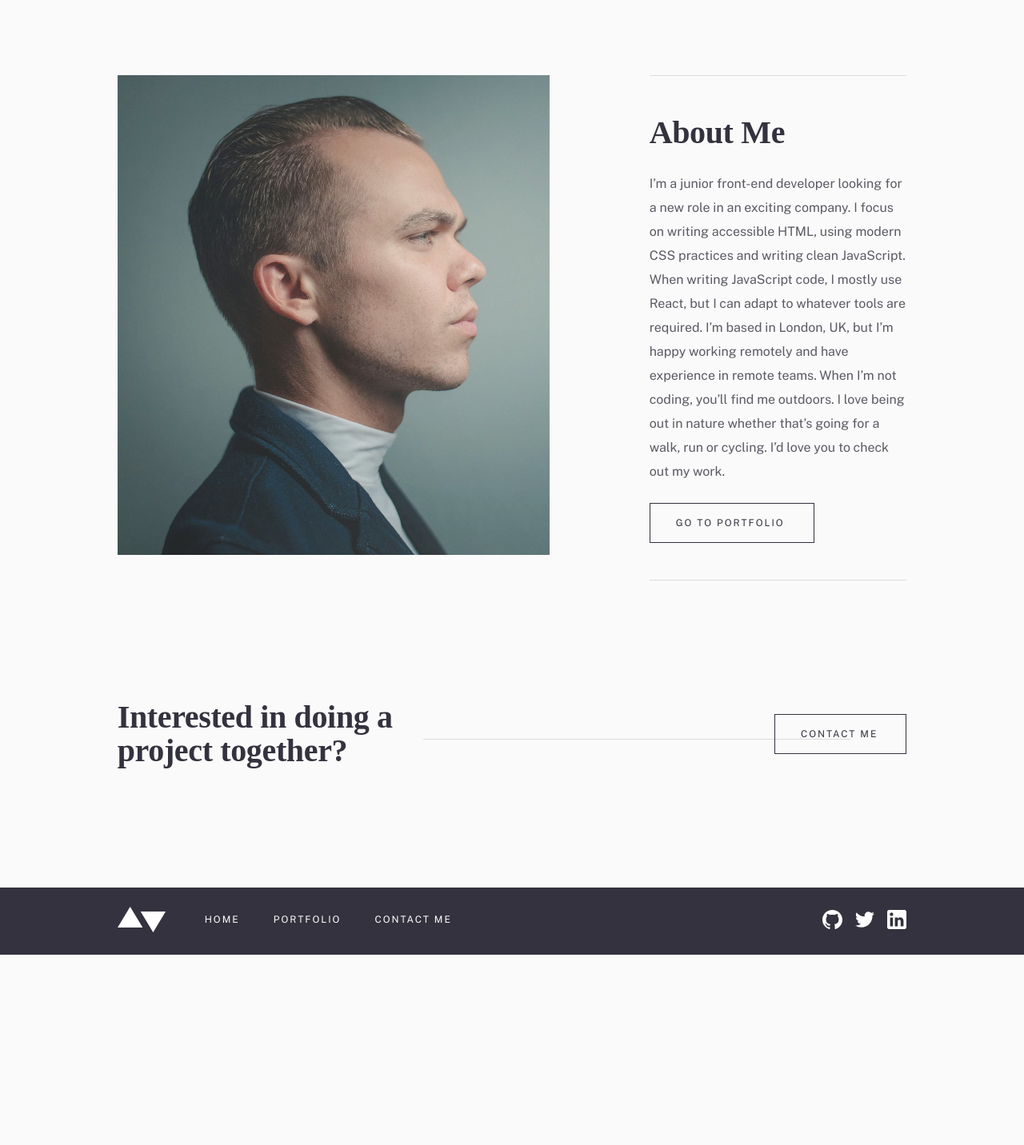
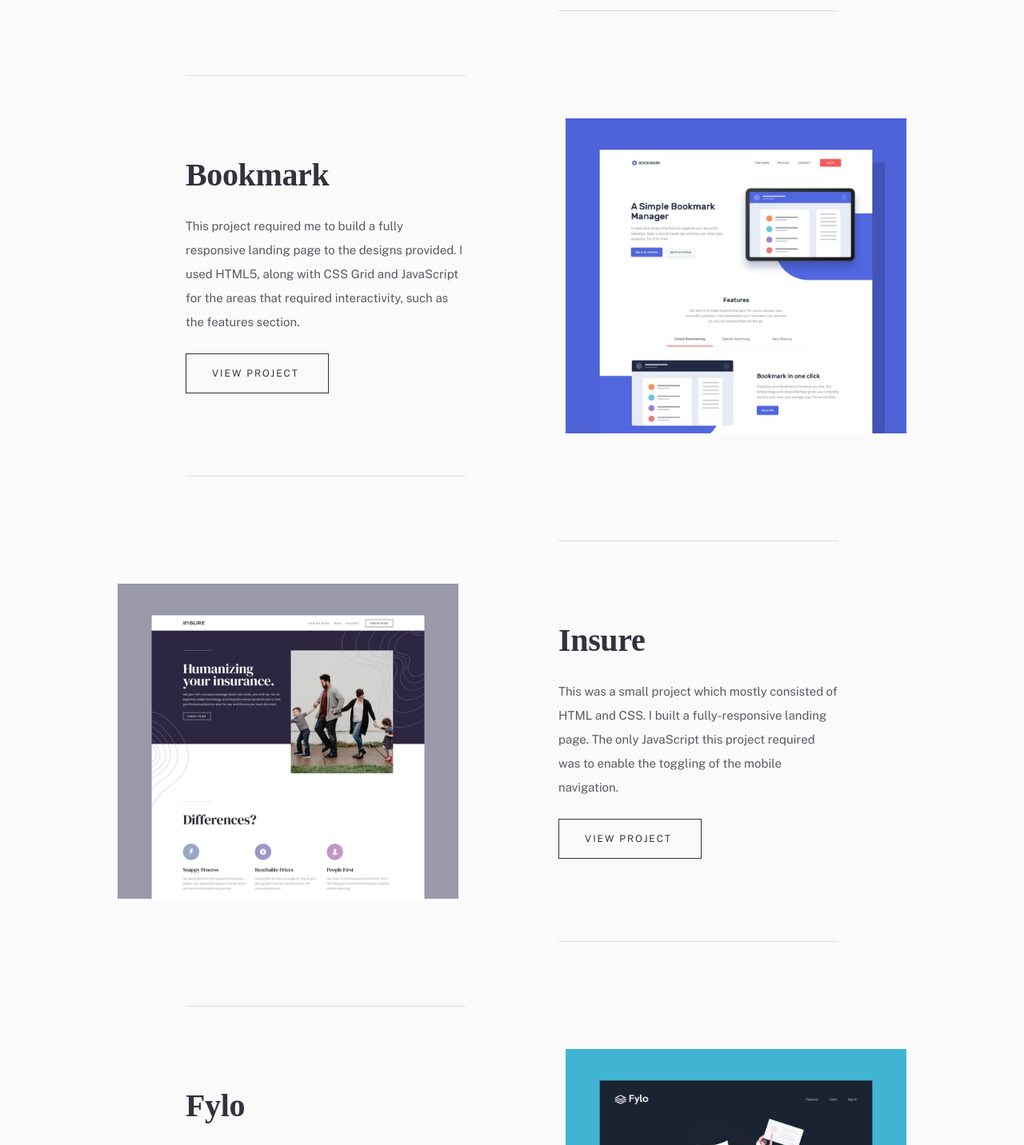
Before and after one commit to nakoyawilson/minimalist-portfolio-website, a React (Create React App) app: page /portfolio in a window 1280 px wide. Before the commit this address led to /. Shown: the part 678-2110 px from the top of the page at 80% size. Before the commit the page ends 1872 px from the top, so only its background shows below. Built offline with nearby package versions, Linux system fonts and the light colour scheme; a web font is replaced by a local one.

Commit message:
Add structure and styles for Portfolio page

```diff
--- a/src/App.js
+++ b/src/App.js
@@ -34,6 +34,8 @@
           Frontend Mentor |{" "}
           {pathname === "/"
             ? "Minimalist Portfolio"
+            : pathname === "/portfolio"
+            ? "My Projects"
             : pathname === "/contact"
             ? "Contact Me"
             : "Insert Page Title"}
--- /dev/null
+++ b/src/components/ProjectSummary.css
@@ -0,0 +1,100 @@
+.project .text-wrapper {
+  padding: 2.4rem 0;
+  border-top: 1px solid var(--grayish-dark-blue-transparent);
+  border-bottom: 1px solid var(--grayish-dark-blue-transparent);
+  min-height: 37rem;
+  height: 100%;
+  display: flex;
+  flex-direction: column;
+  justify-content: flex-start;
+  align-items: flex-start;
+  gap: 2.4rem;
+}
+
+.project .paragraph {
+  font-size: 1.5rem;
+}
+
+.project-summary-img {
+  width: 100%;
+  margin-bottom: 3.2rem;
+}
+
+.project .btn-secondary {
+  margin-top: auto;
+}
+
+/* Media Queries */
+@media screen and (min-width: 376px) {
+  .project {
+    display: grid;
+    gap: 6.9rem;
+    align-items: center;
+  }
+
+  .project .text-wrapper {
+    padding: 3.2rem 0 5rem;
+    min-height: 41.8rem;
+    gap: 2.9rem;
+    grid-row: 1 / 2;
+  }
+
+  .project.row {
+    grid-template-columns: 281px 1fr;
+    grid-template-rows: 1fr;
+  }
+
+  .project.row .project-summary-img-wrapper {
+    grid-column: 2 / 3;
+    grid-row: 1 / 2;
+  }
+
+  .project.row .text-wrapper {
+    grid-column: 1 / 2;
+  }
+
+  .project.row-reverse {
+    grid-template-columns: 1fr 281px;
+    grid-template-rows: 1fr;
+  }
+
+  .project.row-reverse .project-summary-img-wrapper {
+    grid-column: 1 / 2;
+    grid-row: 1 / 2;
+  }
+
+  .project.row-reverse .text-wrapper {
+    grid-column: 2 / 3;
+  }
+
+  .project-summary-img {
+    margin-bottom: 0;
+  }
+}
+
+@media screen and (min-width: 769px) {
+  .project {
+    width: min(91.35914%, 1015px);
+    gap: 12.5rem;
+  }
+
+  .project .text-wrapper {
+    padding: 10.3rem 0;
+    min-height: 50rem;
+    gap: 2.4rem;
+  }
+
+  .project .paragraph {
+    margin-top: 0.4rem;
+  }
+
+  .project.row {
+    grid-template-columns: 350px 1fr;
+    align-self: flex-end;
+  }
+
+  .project.row-reverse {
+    grid-template-columns: 1fr 350px;
+    align-self: flex-start;
+  }
+}
--- /dev/null
+++ b/src/components/ProjectSummary.js
@@ -0,0 +1,40 @@
+import { Link } from "react-router-dom";
+import "./ProjectSummary.css";
+
+const ProjectSummary = ({
+  projectTitle,
+  projectDescription,
+  layoutClass,
+  projectImgMobile,
+  projectImgTablet,
+  projectImgDesktop,
+  projectPathname,
+  scrollToTop,
+}) => {
+  return (
+    <section className={`project ${layoutClass}`}>
+      <picture className="project-summary-img-wrapper">
+        <source media="(max-width: 375px)" srcSet={projectImgMobile} />
+        <source
+          media="(max-width: 1219px) and (min-width: 376px)"
+          srcSet={projectImgTablet}
+        />
+        <source media="(min-width: 1220px)" srcSet={projectImgDesktop} />
+        <img src={projectImgMobile} alt="" className="project-summary-img" />
+      </picture>
+      <div className="text-wrapper">
+        <h2 className="section-heading">{projectTitle}</h2>
+        <p className="paragraph">{projectDescription}</p>
+        <Link
+          to={projectPathname}
+          onClick={scrollToTop}
+          className="btn-secondary"
+        >
+          View Project
+        </Link>
+      </div>
+    </section>
+  );
+};
+
+export default ProjectSummary;
--- a/src/index.js
+++ b/src/index.js
@@ -5,6 +5,7 @@
 import "./index.css";
 import App from "./App";
 import Home from "./pages/Home";
+import Portfolio from "./pages/Portfolio";
 import ContactMe from "./pages/ContactMe";
 
 const root = ReactDOM.createRoot(document.getElementById("root"));
@@ -14,6 +15,7 @@
       <Routes>
         <Route path="/" element={<App />}>
           <Route index element={<Home />} />
+          <Route path="portfolio" element={<Portfolio />} />
           <Route path="contact" element={<ContactMe />} />
           <Route path="*" element={<Navigate to="/" replace={true} />} />
         </Route>
--- a/src/pages/Home.css
+++ b/src/pages/Home.css
@@ -1,5 +1,5 @@
 .home {
-  margin: 4rem auto 0;
+  margin: 4rem auto 8rem;
 }
 
 .hero {
@@ -52,13 +52,13 @@
 }
 
 .home .cta {
-  margin: 11.5rem 0 8rem;
+  margin-top: 11.5rem;
 }
 
 /* Media Queries */
 @media screen and (min-width: 376px) {
   .home {
-    margin: 4.7rem auto 0;
+    margin: 4.7rem auto 9.6rem;
   }
 
   .hero {
@@ -93,13 +93,13 @@
   }
 
   .home .cta {
-    margin: 9.6rem 0;
+    margin-top: 9.6rem;
   }
 }
 
 @media screen and (min-width: 769px) {
   .home {
-    margin: 5.4rem auto 0;
+    margin: 5.4rem auto 15rem;
   }
 
   .hero {
@@ -129,6 +129,6 @@
   }
 
   .home .cta {
-    margin: 15rem 0;
+    margin-top: 15rem;
   }
 }
--- /dev/null
+++ b/src/pages/Portfolio.css
@@ -0,0 +1,39 @@
+.portfolio {
+  margin: 4rem auto 8rem;
+}
+
+.projects-wrapper {
+  display: flex;
+  flex-direction: column;
+  justify-content: center;
+  align-items: center;
+  gap: 7.2rem;
+}
+
+.portfolio .cta {
+  margin-top: 8rem;
+}
+/* Media Queries */
+@media screen and (min-width: 376px) {
+  .portfolio {
+    margin: 9.4rem auto 9.6rem;
+  }
+
+  .projects-wrapper {
+    gap: 8rem;
+  }
+
+  .portfolio .cta {
+    margin-top: 9.6rem;
+  }
+}
+
+@media screen and (min-width: 769px) {
+  .portfolio {
+    margin: 9.4rem auto 15rem;
+  }
+
+  .portfolio .cta {
+    margin-top: 15rem;
+  }
+}
--- /dev/null
+++ b/src/pages/Portfolio.js
@@ -0,0 +1,76 @@
+import bookmarkImgMobile from "../images/portfolio/mobile/image-portfolio-bookmark@2x.jpg";
+import bookmarkImgTablet from "../images/portfolio/tablet/image-portfolio-bookmark@2x.jpg";
+import bookmarkImgDesktop from "../images/portfolio/desktop/image-portfolio-bookmark@2x.jpg";
+import fyloImgMobile from "../images/portfolio/mobile/image-portfolio-fylo@2x.jpg";
+import fyloImgTablet from "../images/portfolio/tablet/image-portfolio-fylo@2x.jpg";
+import fyloImgDesktop from "../images/portfolio/desktop/image-portfolio-fylo@2x.jpg";
+import insureImgMobile from "../images/portfolio/mobile/image-portfolio-insure@2x.jpg";
+import insureImgTablet from "../images/portfolio/tablet/image-portfolio-insure@2x.jpg";
+import manageImgMobile from "../images/portfolio/desktop/image-portfolio-manage@2x.jpg";
+import insureImgDesktop from "../images/portfolio/mobile/image-portfolio-insure@2x.jpg";
+import manageImgTablet from "../images/portfolio/tablet/image-portfolio-manage@2x.jpg";
+import manageImgDesktop from "../images/portfolio/desktop/image-portfolio-manage@2x.jpg";
+import "./Portfolio.css";
+import ProjectSummary from "../components/ProjectSummary";
+import CallToAction from "../components/CallToAction";
+
+const Portfolio = ({ scrollToTop }) => {
+  return (
+    <main className="portfolio container">
+      <div className="projects-wrapper">
+        <ProjectSummary
+          layoutClass="row-reverse"
+          projectTitle="Manage"
+          projectDescription="This project required me to build a fully responsive landing page to the
+      designs provided. I used HTML5, along with CSS Grid and JavaScript for the
+      areas that required interactivity, such as the testimonial slider."
+          projectImgMobile={manageImgMobile}
+          projectImgTablet={manageImgTablet}
+          projectImgDesktop={manageImgDesktop}
+          projectPathname="/"
+          scrollToTop={scrollToTop}
+        />
+        <ProjectSummary
+          layoutClass="row"
+          projectTitle="Bookmark"
+          projectDescription="This project required me to build a fully responsive landing page to the
+      designs provided. I used HTML5, along with CSS Grid and JavaScript for the
+      areas that required interactivity, such as the features section."
+          projectImgMobile={bookmarkImgMobile}
+          projectImgTablet={bookmarkImgTablet}
+          projectImgDesktop={bookmarkImgDesktop}
+          projectPathname="/"
+          scrollToTop={scrollToTop}
+        />
+        <ProjectSummary
+          layoutClass="row-reverse"
+          projectTitle="Insure"
+          projectDescription="This was a small project which mostly consisted of
+      HTML and CSS. I built a fully-responsive landing page. The only JavaScript
+      this project required was to enable the toggling of the mobile navigation."
+          projectImgMobile={insureImgMobile}
+          projectImgTablet={insureImgTablet}
+          projectImgDesktop={insureImgDesktop}
+          projectPathname="/"
+          scrollToTop={scrollToTop}
+        />
+        <ProjectSummary
+          layoutClass="row"
+          projectTitle="Fylo"
+          projectDescription="This project was built in pure HTML and CSS. I had
+      mobile and desktop designs to work to and built it so that it was
+      fully-responsive. I took a mobile-first approach and used modern CSS like
+      Flexbox and Grid for layout purposes. "
+          projectImgMobile={fyloImgMobile}
+          projectImgTablet={fyloImgTablet}
+          projectImgDesktop={fyloImgDesktop}
+          projectPathname="/"
+          scrollToTop={scrollToTop}
+        />
+      </div>
+      <CallToAction />
+    </main>
+  );
+};
+
+export default Portfolio;
```
